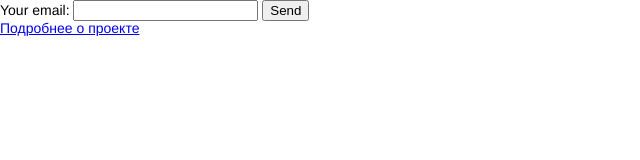
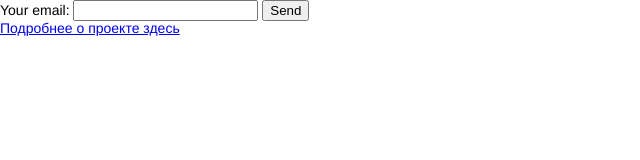
Before and after one commit to uliana1302/Static-Site, a website built with webpack: page docs/index.html in a window 1280 px wide. Shown: the full height of the page, 0-640 px from the left. Built offline with nearby package versions, Linux system fonts and the light colour scheme.

Commit message:
Will it work

```diff
--- a/docs/index.html
+++ b/docs/index.html
@@ -1 +1 @@
-<!doctype html><html lang="ru"><head><meta charset="UTF-8"><title>Заглушка</title><script defer="defer" src="index.c07e20c1fd6e4d5e0ad3.js"></script><link href="index.2470ca48f4b2d741839a.css" rel="stylesheet"></head><body class="index"><form action="https://formspree.io/f/mgeqzyyl" method="POST"><label>Your email: <input type="email" name="email"></label> <label><button type="submit">Send</button></label></form><a href="about.html">Подробнее о проекте</a></body></html>
+<!doctype html><html lang="ru"><head><meta charset="UTF-8"><title>Заглушка</title><script defer="defer" src="index.c07e20c1fd6e4d5e0ad3.js"></script><link href="index.2470ca48f4b2d741839a.css" rel="stylesheet"></head><body class="index"><form action="https://formspree.io/f/mgeqzyyl" method="POST"><label>Your email: <input type="email" name="email"></label> <label><button type="submit">Send</button></label></form><a href="about.html">Подробнее о проекте здесь</a></body></html>
```
Also changed, not shown: 1 other file.
